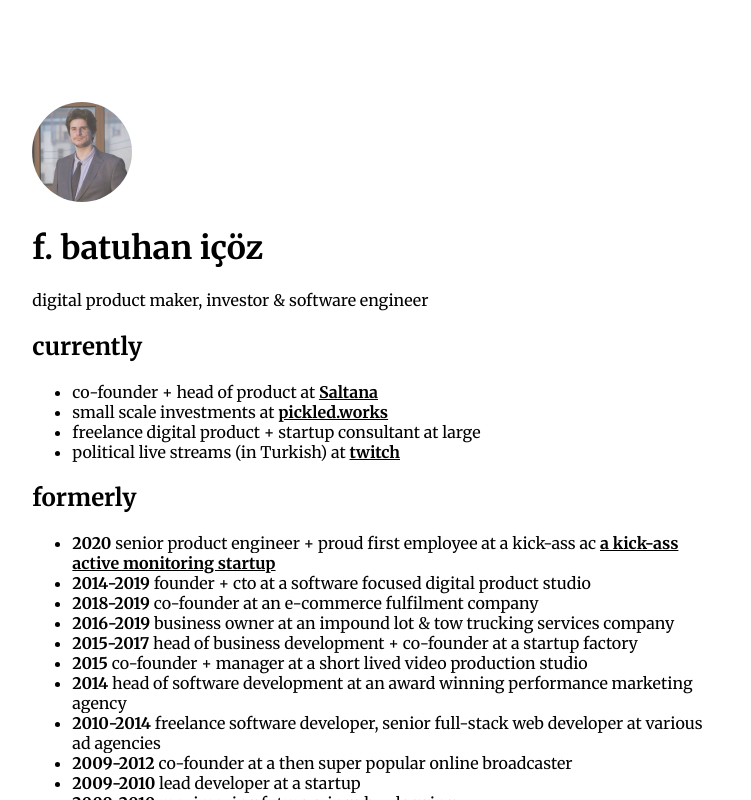
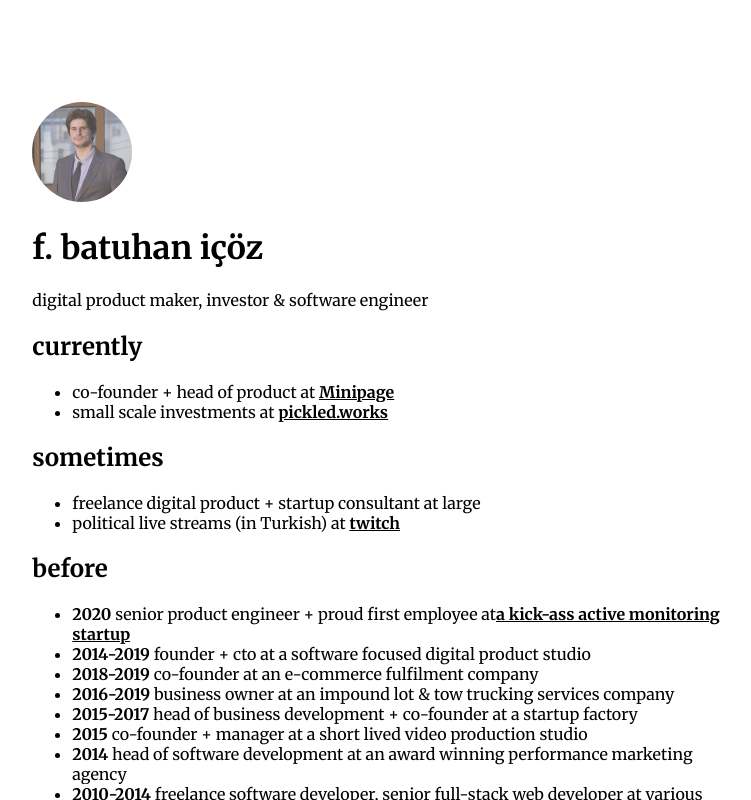
Before and after one commit to batuhan/batuhan, a Next.js app: page / in a window 1280 px wide. Shown: the top 800 px of the page, without its empty margins (70-821 px from the left). Built offline with nearby package versions, Linux system fonts and the light colour scheme.

Commit message:
saltana -> minipage

```diff
--- a/pages/index.js
+++ b/pages/index.js
@@ -30,11 +30,15 @@ export default function Home() {
         <h2>currently</h2>
         <ul>
           <li>
-            co-founder + head of product at <a href="https://www.saltana.com/?ref=bt.hn">Saltana</a>
+            co-founder + head of product at <a href="https://www.minipagehq.com/?ref=bt.hn">Minipage</a>
           </li>
           <li>
             small scale investments at <a href="https://pickled.works">pickled.works</a>
           </li>
+        </ul>
+
+        <h2>sometimes</h2>
+        <ul>
           <li>
             freelance digital product + startup consultant at large
           </li>
@@ -43,10 +47,10 @@ export default function Home() {
           </li>
         </ul>
 
-        <h2>formerly</h2>
+        <h2>before</h2>
         <ul>
           <li>
-            <strong>2020</strong> senior product engineer + proud first employee at a kick-ass ac{" "}
+            <strong>2020</strong> senior product engineer + proud first employee at
             <a href="https://www.checklyhq.com/?ref=bt.hn">a kick-ass active monitoring startup</a>
           </li>
           <li>
```
